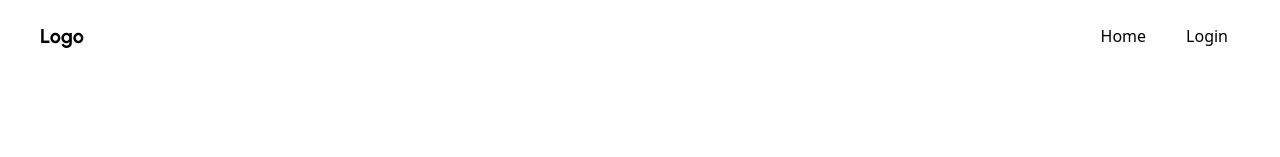
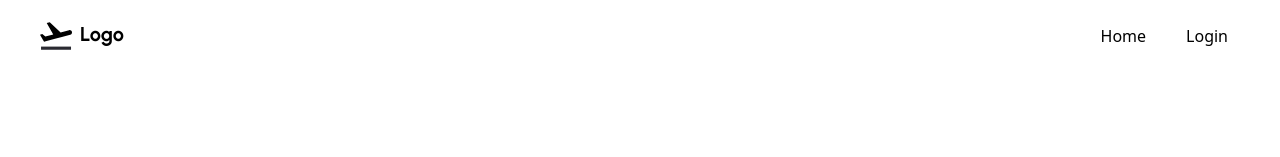
Before and after one commit to Nitish27/react-app, a React (Vite) app: page / in a window 1280 px wide. Shown: the top 157 px of the page. Built offline with nearby package versions, Linux system fonts and the light colour scheme.

Commit message:
add dummy logo

```diff
--- a/src/components/Navbar.tsx
+++ b/src/components/Navbar.tsx
@@ -7,7 +7,13 @@ const Navbar = () => {
   return (
     <nav className="px-6 py-4 flex justify-between items-center">
       <div className="font-bold text-xl">
-        <Link to="/" className="font-urbanist">Logo</Link>
+        <Link to="/" className="font-urbanist">
+          <svg class="inline h-8 fill-current mr-2" xmlns="http://www.w3.org/2000/svg" viewBox="0 0 512.005 512.005">
+						<rect fill="#2a2a31" x="16.539" y="425.626" width="479.767" height="50.502" transform="matrix(1,0,0,1,0,0)"></rect>
+						<path class="plane-take-off" d=" M 510.7 189.151 C 505.271 168.95 484.565 156.956 464.365 162.385 L 330.156 198.367 L 155.924 35.878 L 107.19 49.008 L 211.729 230.183 L 86.232 263.767 L 36.614 224.754 L 0 234.603 L 45.957 314.27 L 65.274 347.727 L 105.802 336.869 L 240.011 300.886 L 349.726 271.469 L 483.935 235.486 C 504.134 230.057 516.129 209.352 510.7 189.151 Z "></path>
+					</svg>
+          Logo
+        </Link>
       </div>
 
       <div className="flex gap-4">
```
